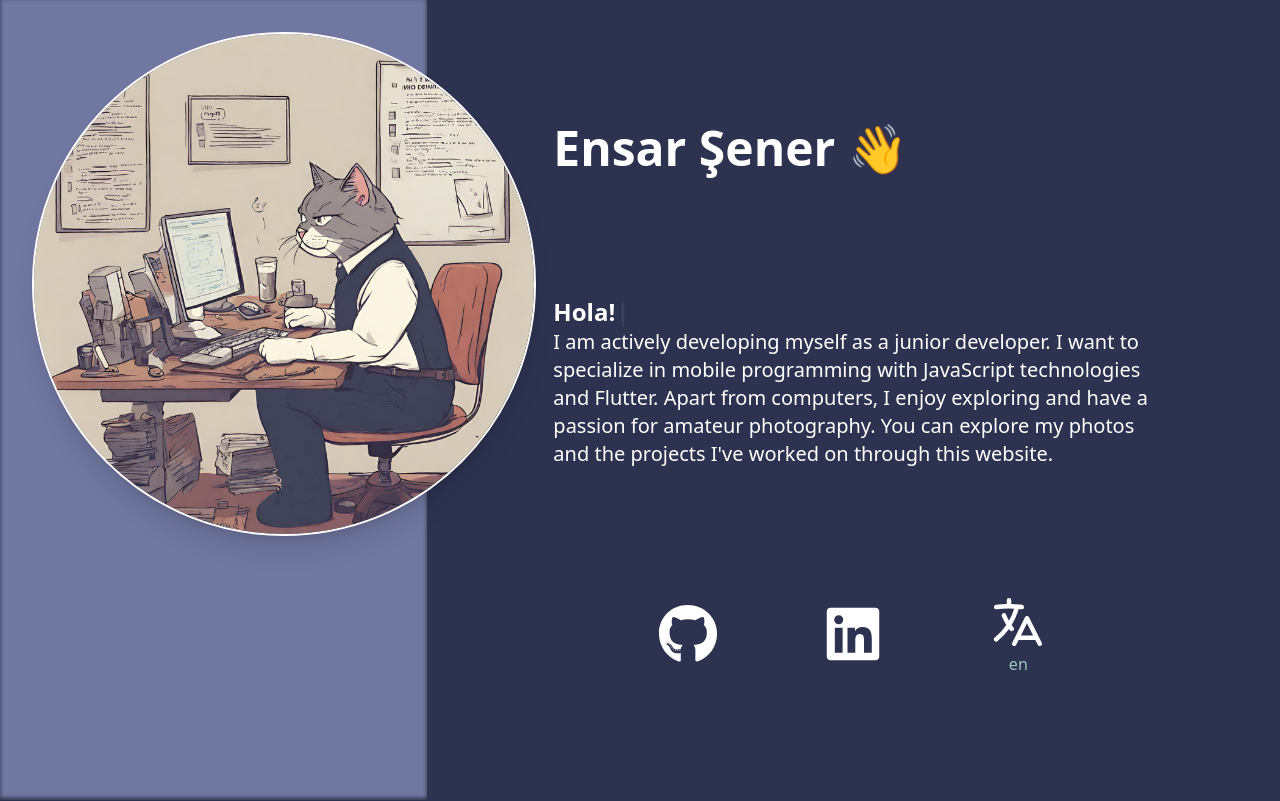
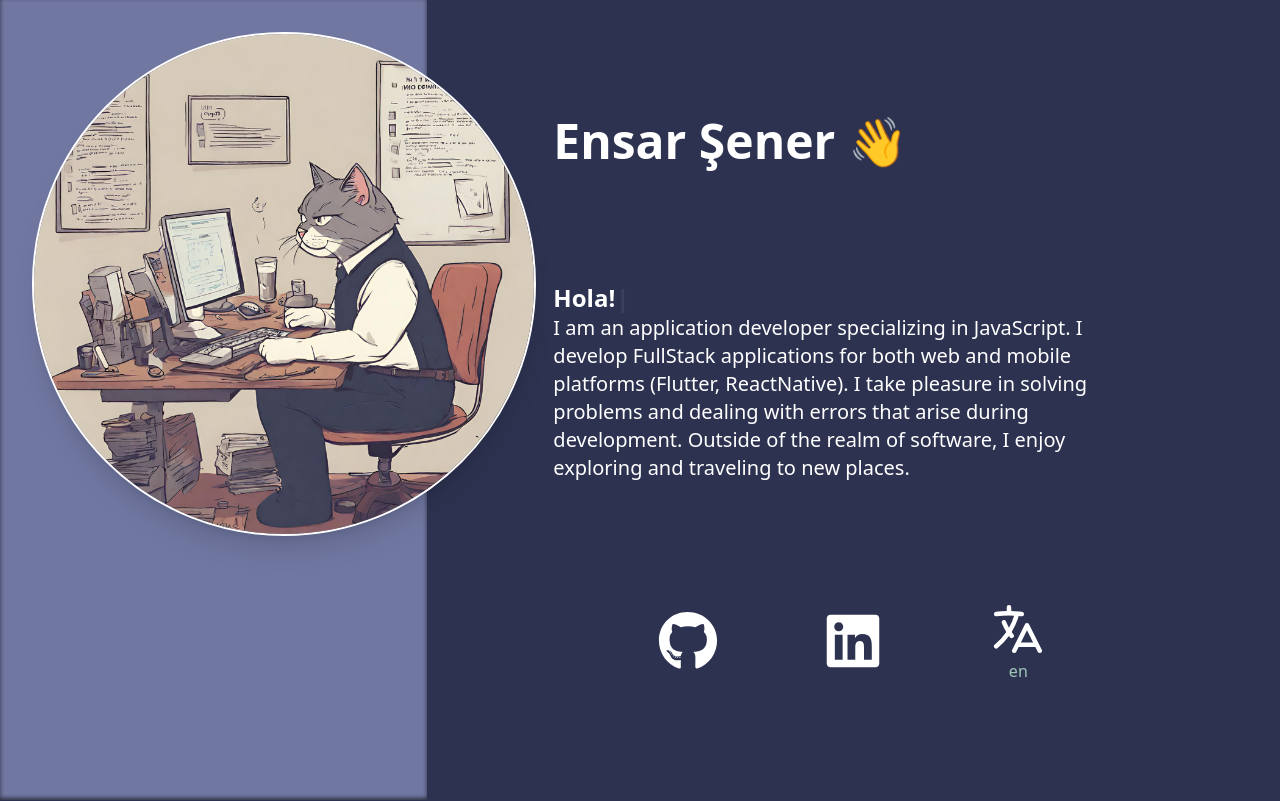
Before and after one commit to ensarsnr/Portfilo_site, a React (Create React App) app: page / in a window 1280 px wide. Shown: the top 801 px of the page. Built offline with nearby package versions, Linux system fonts and the light colour scheme.

Commit message:
Changed about page

```diff
--- a/src/i18n.js
+++ b/src/i18n.js
@@ -5,10 +5,11 @@ const resources = {
   tr: {
     translation: {
       welcome: "Hoş geldiniz!",
-      about: `Junior developer olarak kendimi geliştirmeye devam ediyorum.
-              JavaScript teknolojileri ve Flutter ile mobil programlama konusunda uzmanlaşıyorum.
-              Bilgisayarın dışında keşfetmeyi seviyorum ve amatör fotoğrafçılığa ilgi duyuyorum.
-              Bu web sitesi üzerinden fotoğraflarıma ve üzerinde çalıştığım projelere göz atabilirsiniz.`,
+      about: `
+      Ben Javascript ile uygulama geliştiricisiyim.
+      Web ile mobil (Flutter, ReactNative)  FullStack uygulamalar geliştirmekteyim.
+      Çıkan sorunları çözmekten ve hatalarla uğraşmaktan keyif alıyorum.
+      Yazılım alanı dışında yeni yerler keşfetmeyi ve gezmeyi seviyorum.`,
       workingProcess: "Çalışma Süreci",
       workingTitle: "Çalışmalarımın Detayları",
       workingInfo:
@@ -43,17 +44,18 @@ const resources = {
         IT: "İtalya",
         BA: "Bosna Hersek",
         RS: "Sırbistan",
-        ME: "Karadağ"
-      }
+        ME: "Karadağ",
+      },
     },
   },
   en: {
     translation: {
       welcome: "Welcome!",
-      about: `I am actively developing myself as a junior developer.
-              I want to specialize in mobile programming with JavaScript technologies and Flutter.
-              Apart from computers, I enjoy exploring and have a passion for amateur photography.
-              You can explore my photos and the projects I've worked on through this website.`,
+      about: `
+      I am an application developer specializing in JavaScript.
+      I develop FullStack applications for both web and mobile platforms (Flutter, ReactNative).
+      I take pleasure in solving problems and dealing with errors that arise during development.
+      Outside of the realm of software, I enjoy exploring and traveling to new places.`,
       workingProcess: "Working Process",
       workingTitle: "Details Of My Work",
       workingInfo:
@@ -91,8 +93,8 @@ const resources = {
         IT: "Italy",
         BA: "Bosnia and Herzegovina",
         RS: "Serbia",
-        ME: "Montenegro"
-      }
+        ME: "Montenegro",
+      },
     },
   },
 };
```
